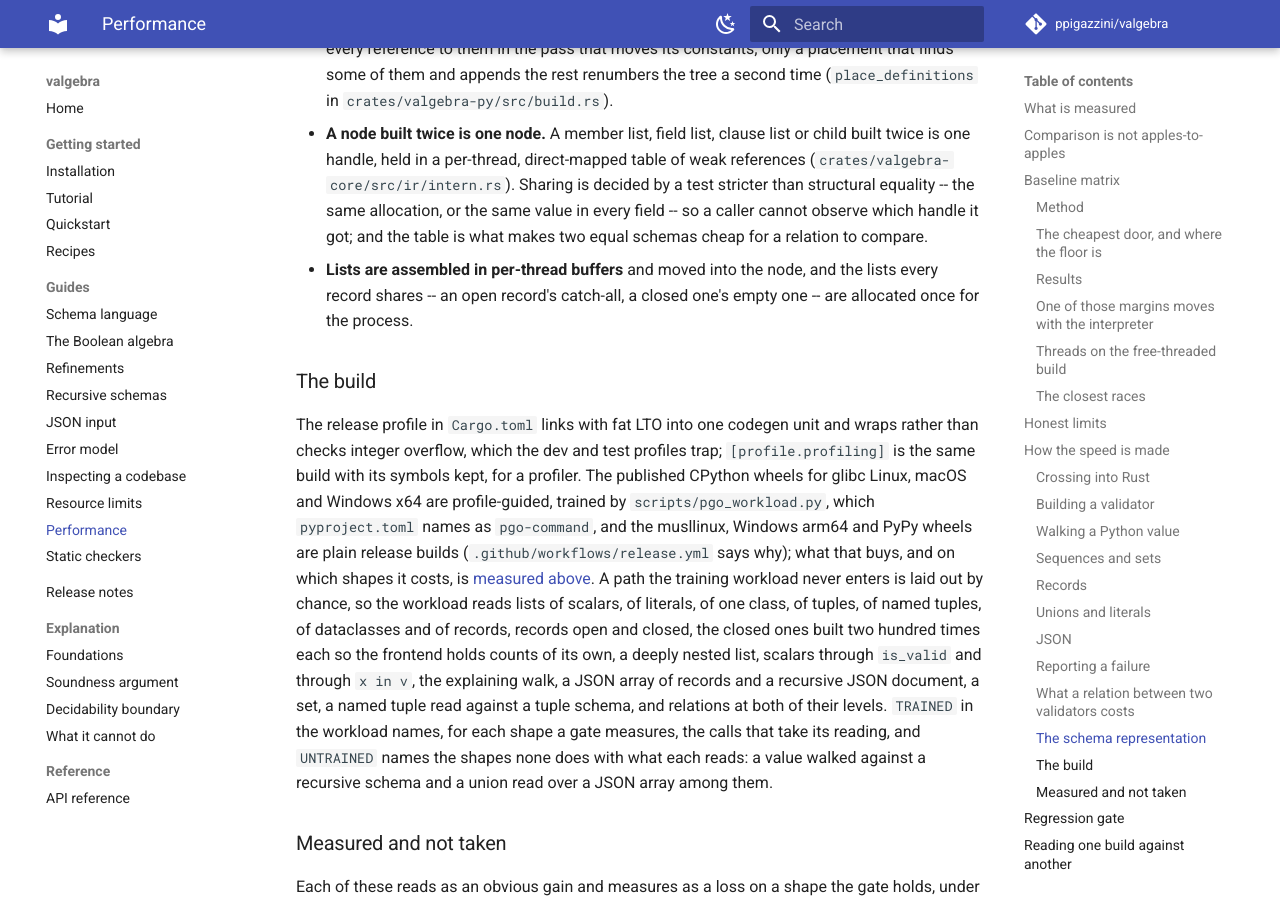
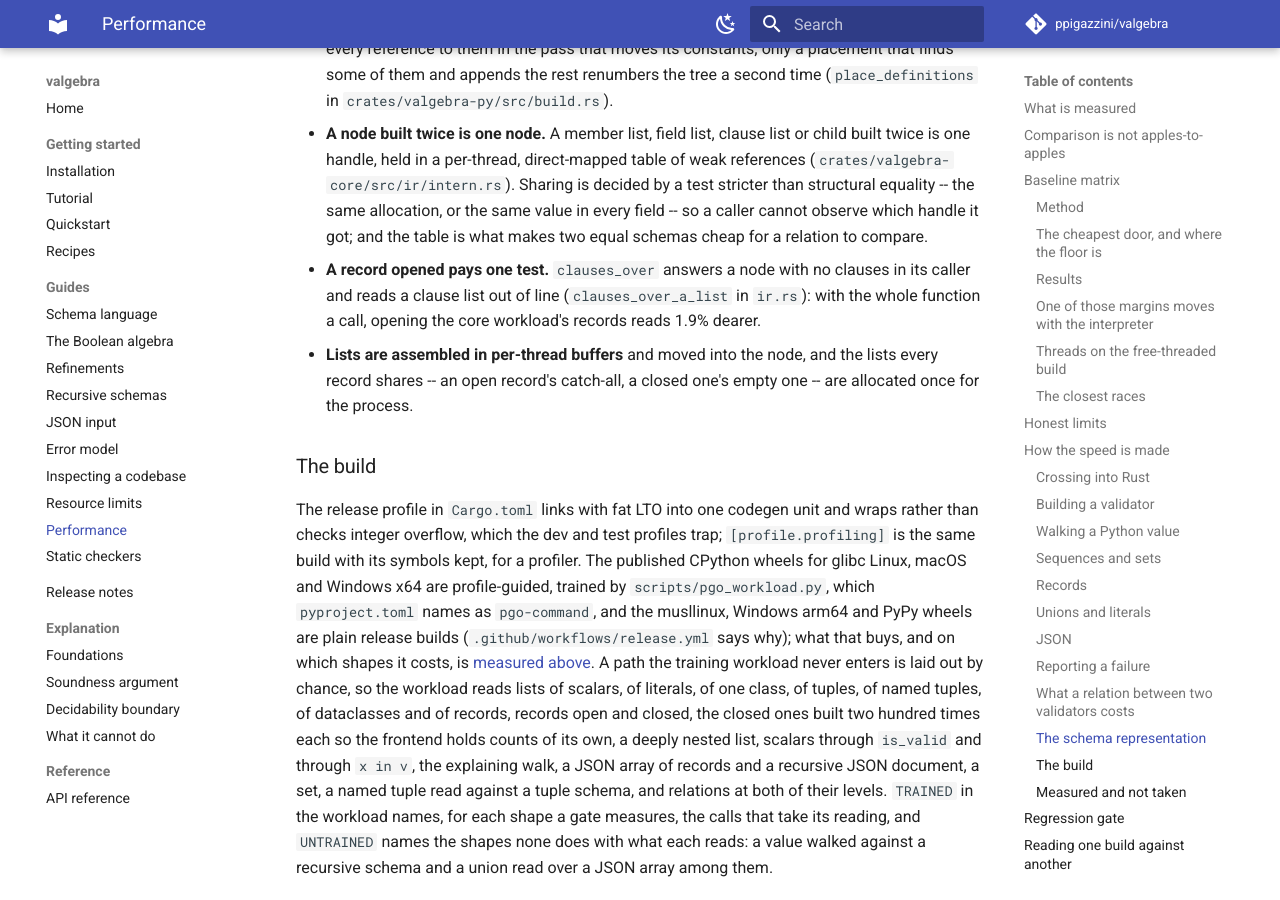
Before and after one commit to ppigazzini/valgebra, an MkDocs documentation site: the page built from docs/11-performance.md, in a window 1280 px wide and 900 px high, scrolled down 24738 px. Built offline with MkDocs 1.6.1 and Material for MkDocs 9.7.7, drawn with Linux system fonts in a browser that asks for light colours; comment, search, counter and statistics services are not loaded.

Commit message:
perf: a record opened pays one test
`clauses_over` answers a node with no clauses in its caller and reads a clause
list out of line, so the rewrite of a record pays one test rather than a call.
The core workload reads 0.75% below 0.0.22, where it read 1.18% above.

```diff
--- a/docs/11-performance.md
+++ b/docs/11-performance.md
@@ -1139,6 +1139,10 @@ nothing behind them; `--binding-relation` relates two dataclasses through
   or the same value in every field -- so a caller cannot observe which handle
   it got; and the table is what makes two equal schemas cheap for a relation to
   compare.
+- **A record opened pays one test.** `clauses_over` answers a node with no
+  clauses in its caller and reads a clause list out of line (`clauses_over_a_list`
+  in `ir.rs`): with the whole function a call, opening the core workload's records
+  reads 1.9% dearer.
 - **Lists are assembled in per-thread buffers** and moved into the node, and
   the lists every record shares -- an open record's catch-all, a closed one's
   empty one -- are allocated once for the process.
```
Also changed, not shown: docs/dev/10-theory.md (+1 -1 lines), 1 other file.
